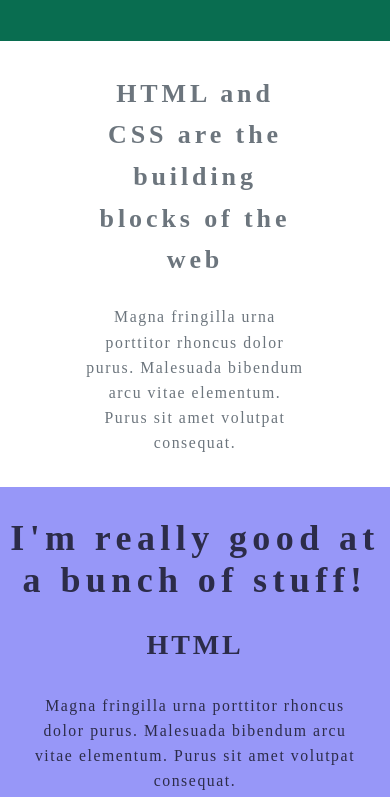
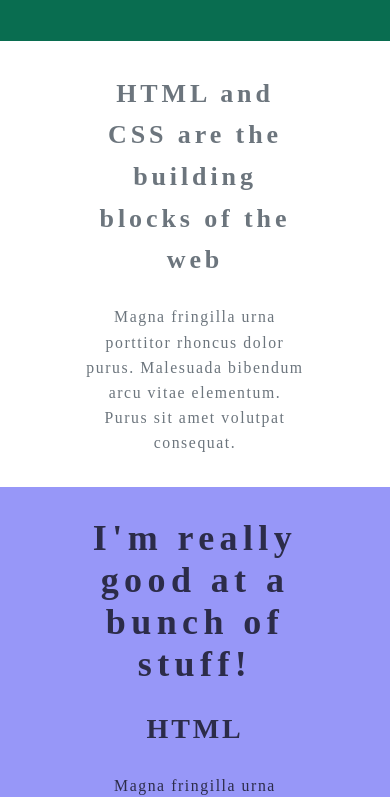
Before and after one commit to alok-38/flexbox-page, a plain HTML site: page index.html in a window 390 px wide. Shown: the part 303-1100 px from the top of the page. Drawn offline with Linux system fonts and the light colour scheme.

Commit message:
Updated Responsiveness

```diff
--- a/style.css
+++ b/style.css
@@ -72,11 +72,22 @@ header {
 .column {
     width: 25%;
     margin: auto;
+    padding: 0;
+}
+
+.column p {
+    width: 75%;
+    margin: auto;
 }
 
 @media only screen and (max-width: 768px) {
     .my-skills {
         width: 100%;
+    }
+
+    .my-skills h2 {
+        width: 75%;
+        margin: auto;
     }
 
     .columns {
@@ -89,7 +100,7 @@ header {
 
     .column p {
         line-height: 1.6;
-        margin: 2em;
+        width: 55%;
     }
 
     .intro {
```
